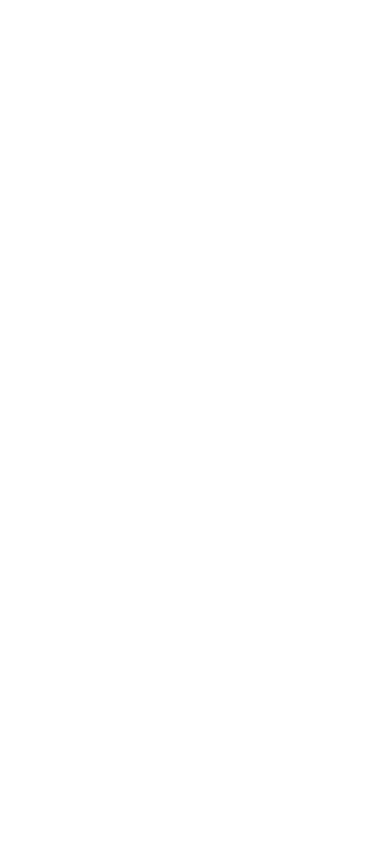
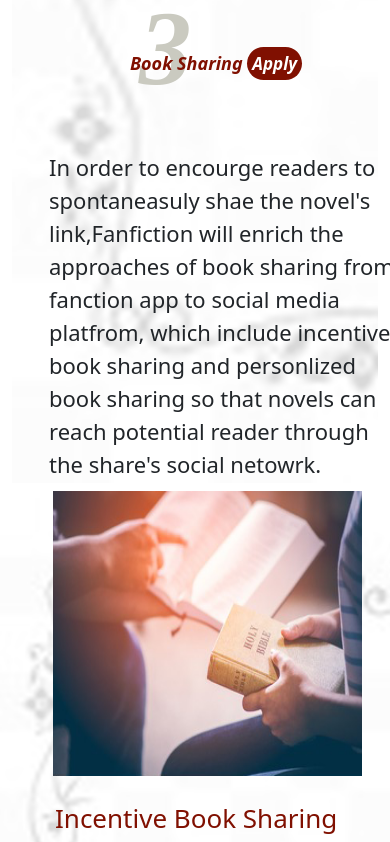
Before and after one commit to MajidArthtech/MajidArthtech, a React (Create React App) app: page / in a window 390 px wide. Shown: the part 3916-4758 px from the top of the page. Before the commit the page ends 2762 px from the top, so only its background shows below. Built offline with nearby package versions, Linux system fonts and the light colour scheme.

Commit message:
Design Brand Author page

```diff
--- a/src/components/AuthorBrand/AuthorBrand.css
+++ b/src/components/AuthorBrand/AuthorBrand.css
@@ -69,16 +69,6 @@
     font-size: 22px;
   }
 
-
-
-
-
-
-
-
-
-
-
   .writerrBrand_one {
     display: flex;
     flex-direction: column;
@@ -107,6 +97,9 @@
     color: #801001;
     font-weight: 700;
   }
+  h1, .h1{
+    color: #801001;
+  }
   strong {
     background-color: #801001;
     color: white;
@@ -119,9 +112,9 @@
   }
   .writerrBrand_one_content p {
     justify-content: flex-start;
-    text-align: center;
+    text-align: start;
     margin-bottom: 10px;
-    font-size: 15px;
+    font-size: 22px;
   }
   .writerrBrand_one_icons {
     display: flex;
@@ -198,7 +191,7 @@
     justify-content: flex-start;
     text-align: center;
     margin-bottom: 8px;
-    font-size: 15px;
+    font-size: 22px;
   }
   .writerrBrand_three {
     display: flex;
@@ -221,6 +214,9 @@
     font-family: Poppins;
     font-weight: 700;
     font-style: italic;
+  }
+  .p-last{
+    font-size: 22px;
   }
   .writerrBrand_three_content h2 {
     font-size: 45px;
@@ -245,13 +241,13 @@
   }
   .writerrBrand_three_content p {
     justify-content: flex-start;
-    text-align: center;
-    margin-bottom: 5px;
-    font-size: 15px;
+    text-align: left;
+    margin-bottom: 30px;
+    font-size: 22px;
   }
   .writerrbrand_table {
     display: flex;
-    flex-direction: row;
+    flex-direction: column;
     justify-content: center;
     margin-top: 20px;
     margin-bottom: 20px;
@@ -267,6 +263,7 @@
   }
   .writerrbrand_table p {
     margin-left: 20px;
+    font-size: 22px;
     text-align: start;
     margin-right: 10px;
     margin-bottom: 20px;
@@ -275,13 +272,15 @@
     display: flex;
     flex-direction: row;
   }
+
   .writerrBrand_img_book {
     display: flex;
+    flex-direction: column;
     justify-content: center;
-    margin-left: 250px;
+    margin-left: -42px;
     margin-top: -8px;
     padding: 40px;
-    width: 25%;
+    width: 45%;
     height: 46vh;
   }
   .writerbran_img_text h1 {
@@ -396,11 +395,11 @@
       font-style: italic;
     }
     .writerrBrand_two_content h2 {
-      font-size: 18px;
+      font-size: 25px;
       justify-content: flex-start;
       text-align: center;
       position: relative;
-      margin-top: 1px;
+      margin-top: -15px;
       bottom: 69px;
       right: -21px;
       font-style: italic;
@@ -409,17 +408,18 @@
     }
     .writerrBrand_two_content p {
       justify-content: flex-start;
-      text-align: center;
-      margin-left: 37px;
-      margin-right: 24px;
+      text-align: left;
+      margin-left: 56px;
+      margin-right: 14px;
       margin-bottom: 0px;
-      font-size: 14px;
+      font-size: 22px;
     }
     .writerrBrand_three_content h1 {
       font-size: 105px;
       justify-content: flex-start;
       text-align: start;
-      margin-left: 63px;
+      margin-left: 127px;
+      margin-top: 30px;
       color: rgb(202, 202, 192);
       font-family: Poppins;
       font-weight: 700;
@@ -440,18 +440,18 @@
     }
     .writerrBrand_three_content p {
       justify-content: flex-start;
-      text-align: center;
+      text-align: left;
       margin-left: 37px;
-      margin-right: 24px;
-      margin-bottom: 0px;
-      font-size: 14px;
+      margin-right: -28px;
+      margin-bottom: 2px;
+      font-size: 22px;
     }
     .writerrBrand_img_book {
       display: flex;
       justify-content: center;
-      margin-left: 72px;
+      margin-left: 40px;
       padding: 1px;
-      width: 66%;
+      width: 85%;
       height: 34vh;
     }
     .writerrBrand_img {
@@ -463,7 +463,8 @@
       margin-right: 26px;
     }
     .writerbrand_img_text h1 {
-      font-size: 18px;
+      font-size: 26px;
+      padding-top: 26px;
     }
     .writerrBrand_one_icons_text p {
       display: flex;
@@ -486,11 +487,11 @@
       font-weight: 500;
     }
     .writerrBrand_two_content h2 {
-      font-size: 14px;
+      font-size: 22px;
       justify-content: flex-start;
       text-align: center;
       position: relative;
-      margin-top: 1px;
+      margin-top: -10px;
       bottom: 69px;
       right: -21px;
       font-style: italic;
@@ -498,7 +499,7 @@
       font-weight: 700;
     }
     .writerrBrand_one_content h2 {
-      font-size: 14px;
+      font-size: 22px;
       justify-content: flex-start;
       text-align: center;
       position: relative;
@@ -513,14 +514,15 @@
       font-size: 14px;
     }
     .writerrBrand_three_content h2 {
-      font-size: 16px;
+      font-size: 22px;
       justify-content: flex-start;
       text-align: center;
       position: relative;
-      margin-top: 0px;
+      margin-top: -19px;
       bottom: 69px;
       right: -14px;
     }
+
     .writerrBrand_one_icons_first {
       margin-top: 10px;
       margin-left: -25px;
@@ -528,11 +530,10 @@
     }
     .writerrbrand_table h1 {
       color: #801001;
-      font-size: 21px;
+      font-size: 35px;
       font-weight: 600;
       padding-bottom: 17px;
-      margin-right: 5px;
-      margin-left: 22px;
+      margin-left: 75px;
     }
     .writerrBrand_two {
       display: flex;
@@ -567,26 +568,27 @@
       justify-content: center;
       margin-left: 53px;
       padding: 1px;
-      width: 61%;
+      width: 85%;
       height: 24vh;
     }
     .writerbrand_img_text h1 {
-      font-size: 16px;
+      font-size: 26px;
     }
     .writerrBrand_one_icons_first p {
       display: flex;
       flex-direction: center;
       text-align: left;
-      font-size: 15px;
+      font-size: 22px;
       font-weight: 500;
       margin-left: 240px;
   }
     .writerrBrand_one_icons_text p {
-      font-size: 14px;
+      font-size: 20px;
       margin-left: 229px;
     }
     .writerrBrand_two_content h1 {
       margin-left: 44px;
+      margin-top: 50px;
     }
   }
 
@@ -599,6 +601,5 @@
     height: 37px;
     text-align: center;
     margin: 0 auto;
-    /* justify-content: flex-end; */
     font-weight: 600;
   }
--- a/src/components/AuthorBrand/AuthorBrand.js
+++ b/src/components/AuthorBrand/AuthorBrand.js
@@ -13,6 +13,8 @@
 const AuthorBrand = () => {
   return (
     <>
+
+    {/* Top part of the Page *********************************************************************************************************** */}
     <div className="writerrBrand">
       <div className="topPart">
         <div className="writerbrand_bg">
@@ -28,9 +30,9 @@
         </div>
 
 
+        {/* ****************************************************************************************************************************** */}
 
-
-
+                                     {/* Middle part of the page */}
 
         <div className="container">
         <div className="writerrBrand_one">
@@ -81,47 +83,15 @@
           </div>
         </div>
 
+    {/* *********************************************************************************************************************************** */}
 
 
 
 
 
 
-
-
-
-
-
-
-
-
-
-
-
-
-
-
-
-
-
-
-
-
-
-
-
-
-
-
-
-
-
-
-
-
-      {/* </div>
+    <div className="container">
       <div className="middlePart">
-        <div className="container">
       <div className="writerrBrand_two">
         <div className="writerrBrand_two_content">
           <h1>2</h1>
@@ -145,6 +115,8 @@
           <p> External exposure positions are mainly for fanfiction potential users or users to be recalled, through spreading
           high-quality contents to reach such user and attract them to click the book links. </p></div>
       </div>
+
+
       <div className="writerrBrand_three">
         <div className="writerrBrand_three_content">
           <h1>3</h1>
@@ -155,23 +127,26 @@
         </div>
       </div>
       </div>
+      </div>
 
+
+
+{/* **********************************************Bottom Part ******************************************************************************** */}
       <div className="bottomPart">
         <div className="container">
       <div className="writerrBrand_img">
         <img src={Book} alt="Book" class="writerrBrand_img_book" />
         <div className="writerbrand_img_text ">
           <h1> Incentive Book Sharing </h1>
-          <p> Incentives such as free coins will encourage reader to share Fanfiction books with their frineds</p>
+          <p className="p-last"> Incentives such as free coins will encourage reader to share Fanfiction books with their frineds</p>
           <h1>Personalized Book Sharing</h1>
-          <p> Fanfiction will create personalized book share links for popular books, the contents of which include personalized
+          <p className="p-last"> Fanfiction will create personalized book share links for popular books, the contents of which include personalized
           excerpts with beautiful pictures,or video clips of novels highlights, so as tos stimulate readers desire to shaer these book
             links </p>
         </div>
       </div>
       </div>
       </div>
-      </div>  */}
     </div>
     </>
   );
```
